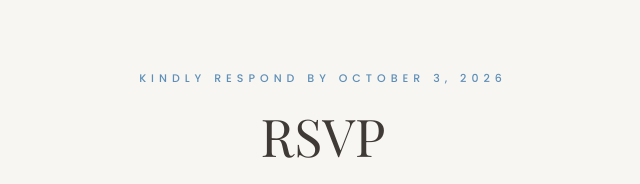
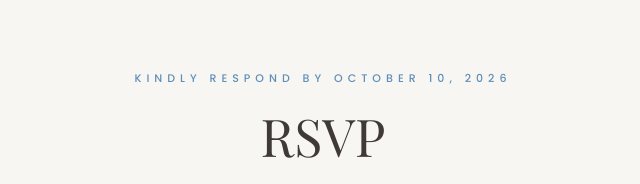
Before and after one commit to kyleee25/ryle-luca-baptism-rsvp, a plain HTML site: page index.html in a window 1280 px wide. Shown: the part 4240-4424 px from the top of the page, 317-957 px from the left. Drawn offline with nearby package versions, Linux system fonts and the light colour scheme.

Commit message:
update RSVP response date

```diff
--- a/index.html
+++ b/index.html
@@ -409,7 +409,7 @@
     <div class="rsvp-content">
 
         <p class="section-label">
-            KINDLY RESPOND BY OCTOBER 3, 2026
+            KINDLY RESPOND BY OCTOBER 10, 2026
         </p>
 
         <h2>
```
